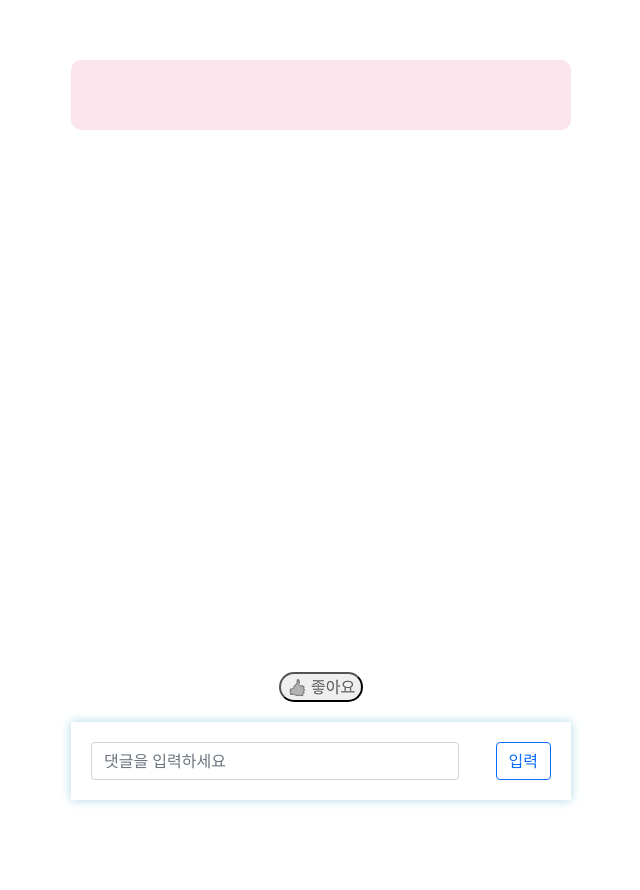
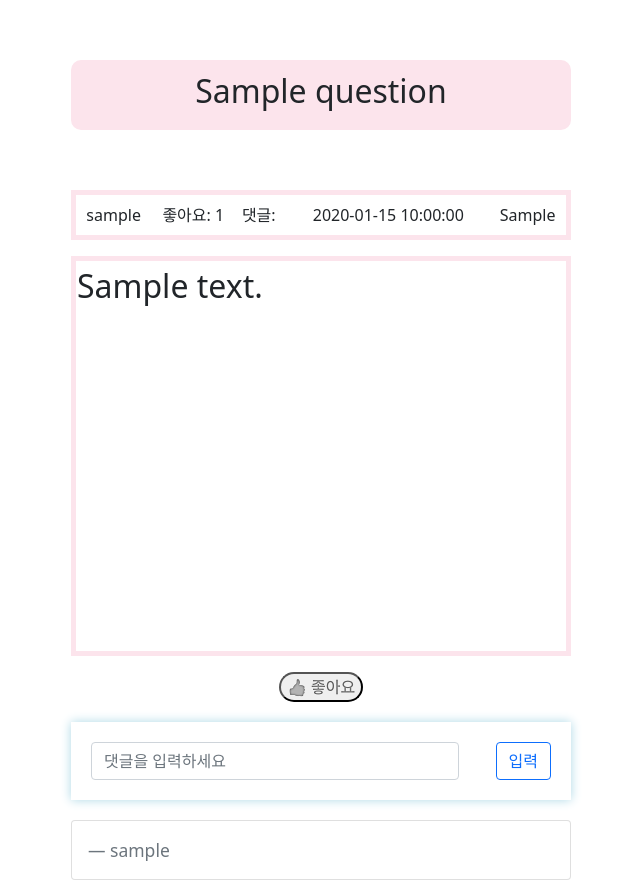
Before and after one commit to dkaodkaork/HanghaeManager, a Flask app: page /answer/1 in a window 1280 px wide. Shown: the whole page, without its empty margins (319-959 px from the left). Before the commit the page ends 805 px from the top, so only its background shows below. Run offline with Flask 2, Linux system fonts and the light colour scheme; a database or web service that is not in the repository returns one stand-in record (values such as "Sample title"); data that the repository does not hold is empty.

Commit message:
feat: 상세페이지 + 댓글

```diff
--- a/templates/answer.html
+++ b/templates/answer.html
@@ -129,66 +129,61 @@
 
     </style>
     <script>
-          $(document).ready(function(){
+          $(document).ready(function () {
+            show_answer();
+        });
+        function show_answer(){
 
-            get_anser()
-        });
-        const question_id = 8 //주는 형식에 맞춰 받는 로직 짜야댐
+          $.ajax({
+                type: "GET",
+                url: `/answer/${question_id}1`,
+                data: {},
+                success: function (response) {
+                  console.log('12312')
+                  let rows = response['question_list']
 
+                  console.log('rows : ',rows)
+
+                  let answer1 = rows['answer_list']
+
+                  for (let i = 0 ; i < answer1.length ; i++){
+                  let answer2 = answer1[i]['answer_detail']
+                  let username = answer1[i]['user_name']
+                  let temp_html =`<div class="card">
+                                  <div class="card-body">
+                                      <blockquote class="blockquote mb-0">
+                                          <p>${answer2}</p>
+                                          <footer class="blockquote-footer">${username}</footer>
+                                      </blockquote>
+                                  </div>
+                                </div>`
+
+                  $('#comment').append(temp_html)
+
+                }
+
+
+                  }
+
+                })
+              }
+        const question_id = 8
 
         function get_anser() {
           $.ajax({
             type: "GET",
             url: `/answer/${question_id}`,
             success: function (response) {
-              let rows = response ['question_list']
-              for( let i = 0; i < rows.length; i ++){
-                  let title = rows[i]['question_title']
-                  let name = rows[i]['user_name']
-                  let comment = rows[i]['answer_detail']
-                  let date = rows[i]['answer_date']
-                  let contents = rows[i]['question_detail']
-                  let main = rows[i]['main_detail']
+              let question_list = response['question_list']
 
-                  let temp_html = `<h2>${title}</h2>`
-
-                  let temp_html0 = `<p><td>
-                                   ${contents}
-                                  </td></p>`
-
-                  let temp_html1 = `<p>
-                                      <td>${name}  </td>
-                                      <td>  좋아요:0</td>
-                                      <td> 댓글:0 </td>
-                                      <td>  </td>
-                                      <td>  </td>
-                                      <td> ${date} </td>
-                                      <td> ${main} </td>
-                                    </p>`
-
-                  let temp_html2 = `<div class="card">
-                                        <div class="card-body">
-                                            <blockquote class="blockquote mb-0">
-                                                <p>${comment}</p>
-                                                <footer class="blockquote-footer">${name}</footer>
-                                            </blockquote>
-                                        </div>
-                                    </div>`
-
-                  $('#title1').append(temp_html)
-                  $('#contents').append(temp_html0)
-                  $('#table').append(temp_html1)
-                  $('#comment').append(temp_html2)
-
-              }
             }
           })
         }
 
         function answer_save(){
 
-            const answer_detail = $('.form-control').val();
-            console.log(answer_detail)
+            const answer_detail = $('#saveans').val();
+
             $.ajax({
                 type: "POST",
                 url: "/post/answer",
@@ -206,16 +201,28 @@
   </head>
   <body>
     <div class ="Box">
-        <div class="mytit" id="title1"></div>
+        <div class="mytit" id="title1"><h2>{{question_list.question_title}}</h2></div>
 
         <table border="5" bordercolor="#fce4ec" width ="500" height="50" align = "center" >
           <tr id="table" align ="center">
+            <p>
+              <td>{{question_list.user_name}}  </td>
+              <td>  좋아요: {{question_list.q_heart_count}}</td>
+              <td> 댓글: </td>
+              <td>  </td>
+              <td>  </td>
+              <td> {{question_list.question_date}} </td>
+              <td> {{question_list.main_ability}} </td>
+            </p>
           </tr>
         </table>
         <p></p>
         <table border="5" bordercolor="#fce4ec" width ="500" height="400" align = "center" >
           <tr id="contents">
-
+             <p><td style="vertical-align: top; text-align:left;">
+              <font size ="6"> {{question_list.question_detail}}</font>
+             </td></p>
+            </tr>
         </table>
 
         <p></p>
@@ -224,13 +231,20 @@
         </div>
         <div class="mybox">
           <div class="mycomment">
-              <input id="bucket" class="form-control" type="text" placeholder="댓글을 입력하세요">
+              <input id="saveans" class="form-control" type="text" placeholder="댓글을 입력하세요">
               <button onclick="answer_save()" type="button" class="btn btn-outline-primary">입력</button>
           </div>
         </div>
 
         <div class="mycards" id="comment">
-
+          <div class="card">
+            <div class="card-body">
+                <blockquote class="blockquote mb-0">
+                    <p></p>
+                    <footer class="blockquote-footer">{{question_list.user_name}}</footer>
+                </blockquote>
+            </div>
+          </div>
         </div>
     </div>
     <script src="/static/js/heart.js"></script>
```
